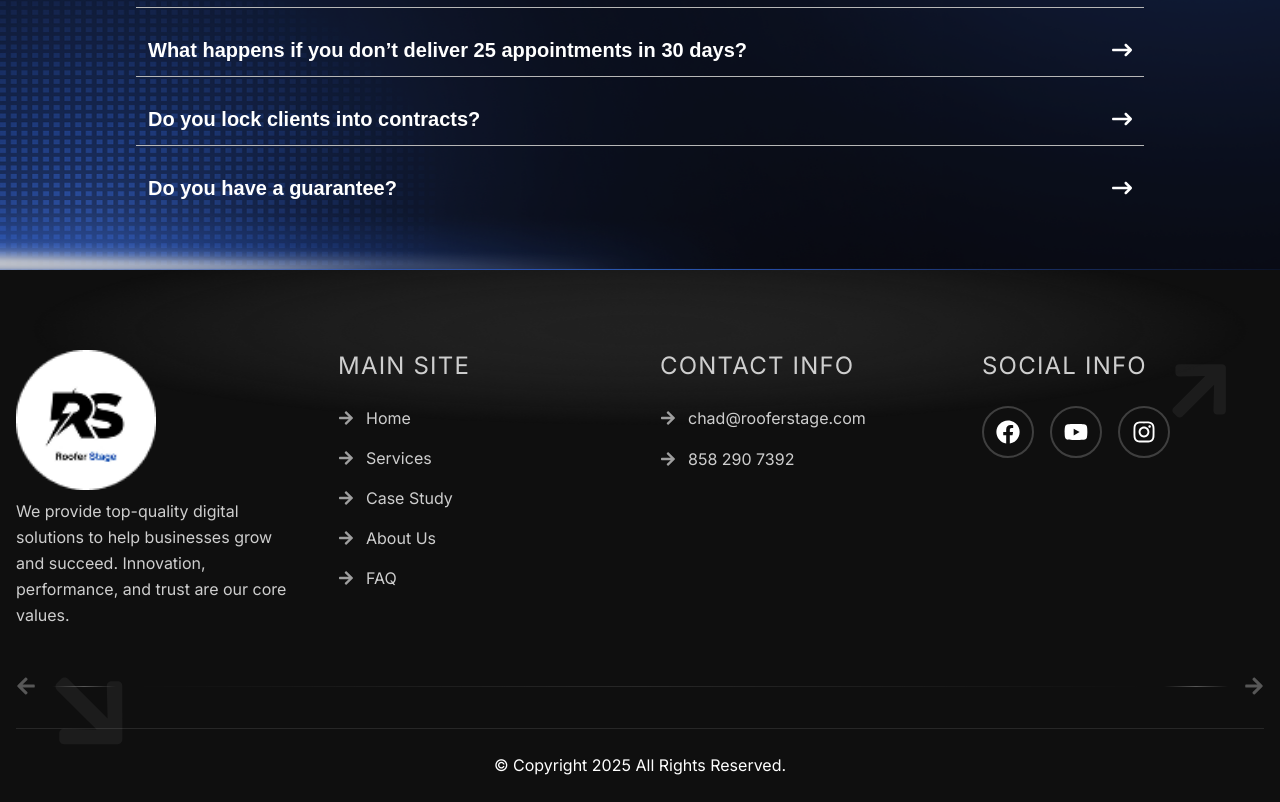
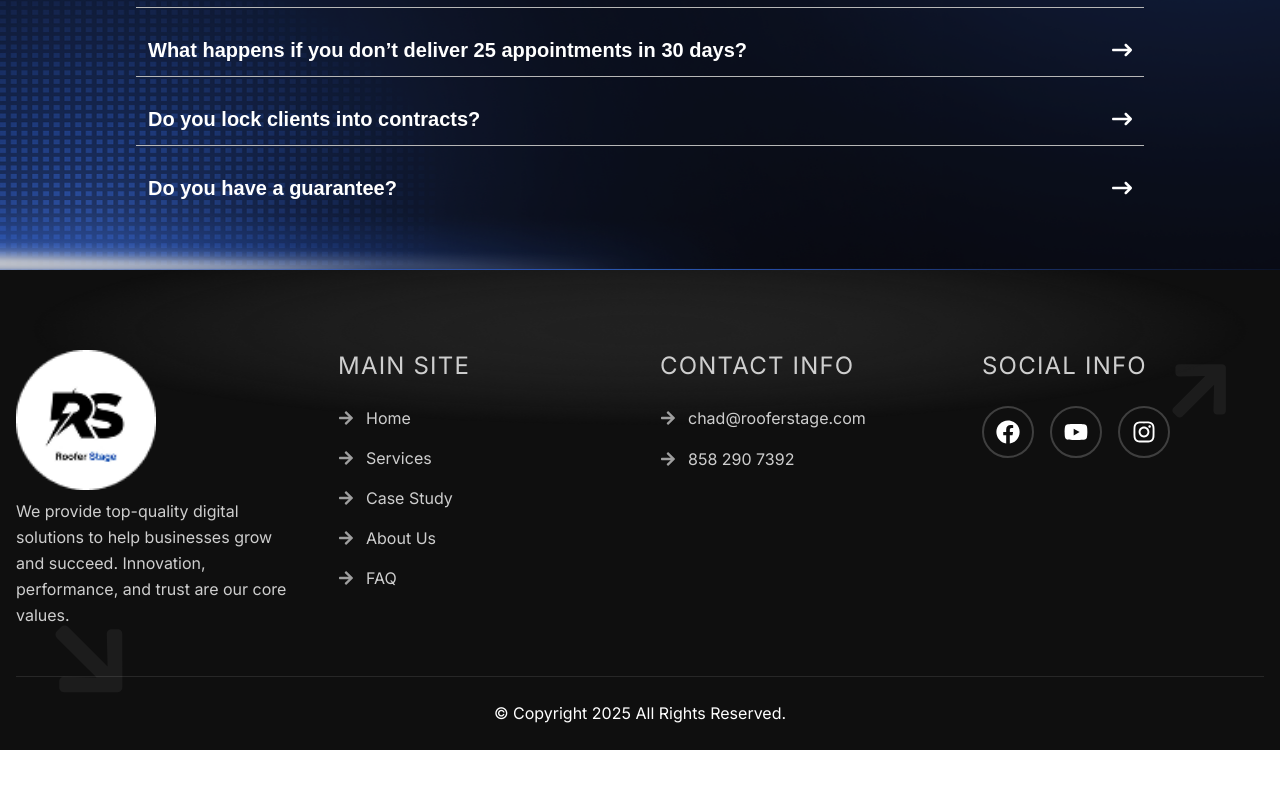
Before and after one commit to 36websolutions-arch/roofting-stage, a Next.js app: page / in a window 1280 px wide. Shown: the part 3953-4755 px from the top of the page. After the commit the page ends 4703 px from the top, so only its background shows below. Built offline with nearby package versions, Linux system fonts and the light colour scheme.

Commit message:
update faq

```diff
--- a/common/Footer.jsx
+++ b/common/Footer.tsx
@@ -68,8 +68,7 @@ export default function Footer() {
                 <li key={link.name}>
                   <a
                     href={link.href}
-                    className="flex items-center gap-3 text-[#CECECE] hover:text-white transition-colors duration-300 group"
-                  >
+                    className="flex items-center gap-3 text-[#CECECE] hover:text-white transition-colors duration-300 group">
                     <FaArrowRight
                       className="text-white/60 group-hover:text-white group-hover:translate-x-1 transition-all duration-300"
                       size={16}
@@ -91,8 +90,7 @@ export default function Footer() {
                 <li key={index}>
                   <a
                     href={contact.href}
-                    className="flex items-start gap-3 text-[#CECECE] hover:text-white transition-colors duration-300 group"
-                  >
+                    className="flex items-start gap-3 text-[#CECECE] hover:text-white transition-colors duration-300 group">
                     <FaArrowRight
                       className="text-white/60 group-hover:text-white group-hover:translate-x-1 transition-all duration-300 mt-1 shrink-0"
                       size={16}
@@ -117,8 +115,7 @@ export default function Footer() {
                   key={social.label}
                   href={social.href}
                   aria-label={social.label}
-                  className="relative p-3 border-2 border-white/20 rounded-full hover:border-white/50 hover:scale-110 transition-all duration-300 group"
-                >
+                  className="relative p-3 border-2 border-white/20 rounded-full hover:border-white/50 hover:scale-110 transition-all duration-300 group">
                   {social.icon}
                   <div className="absolute inset-0 border-2 border-white/30 rounded-full scale-0 group-hover:scale-100 transition-transform duration-300"></div>
                 </a>
@@ -127,13 +124,13 @@ export default function Footer() {
           </div>
         </div>
 
-        <div className="flex items-center justify-center gap-4 mb-8">
+        {/* <div className="flex items-center justify-center gap-4 mb-8">
           <FaArrowRight className="text-white/30 rotate-180" size={20} />
           <div className="h-px w-16 bg-linear-to-r from-transparent via-white/30 to-transparent"></div>
           <div className="h-px flex-1 bg-linear-to-r from-transparent via-white/10 to-transparent"></div>
           <div className="h-px w-16 bg-linear-to-r from-transparent via-white/30 to-transparent"></div>
           <FaArrowRight className="text-white/30" size={20} />
-        </div>
+        </div> */}
 
         <div className="text-center py-6 border-t border-white/10">
           <div className="mb-4 md:mb-0">
--- a/components/Faq.tsx
+++ b/components/Faq.tsx
@@ -39,7 +39,7 @@ const faqData: FAQItem[] = [
     id: 5,
     question: "Do you have a guarantee?",
     answer:
-      "We accept all major credit cards (Visa, MasterCard, American Express), PayPal, and Apple Pay.",
+      "Yes we do, RooferStage will provide residential replacement appointments over the course of AdsSpend being billed, for an average of $X per calendar day. Paid for by RooferStage.",
   },
 ];
 
@@ -82,12 +82,10 @@ export default function Faq() {
                 key={item.id}
                 className={`mb-4 last:mb-0 border-b border-[#B7B7B7] last:border-b-0 transition-all duration-300 ${
                   expandedId === item.id ? "pb-4" : ""
-                }`}
-              >
+                }`}>
                 <button
                   onClick={() => toggleAnswer(item.id)}
-                  className="w-full flex items-center justify-between p-3 text-left rounded-xl transition-all duration-300 group"
-                >
+                  className="w-full flex items-center justify-between p-3 text-left rounded-xl transition-all duration-300 group">
                   <h3 className="text-lg md:text-xl font-semibold text-white pr-4">
                     {item.question}
                   </h3>
@@ -107,8 +105,7 @@ export default function Faq() {
                     expandedId === item.id
                       ? "max-h-96 opacity-100 translate-x-0"
                       : "max-h-0 opacity-0 -translate-x-4"
-                  }`}
-                >
+                  }`}>
                   <div className="px-2">
                     <p className="text-gray-300 text-base md:text-lg leading-relaxed">
                       {item.answer}
```
